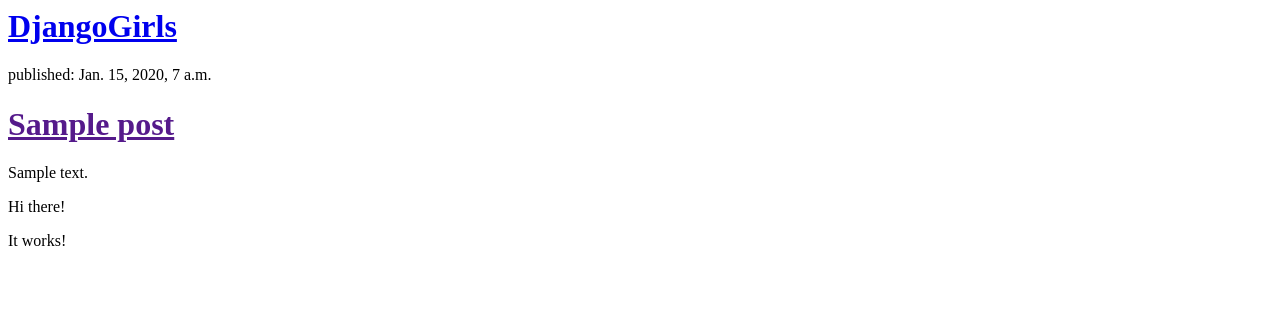
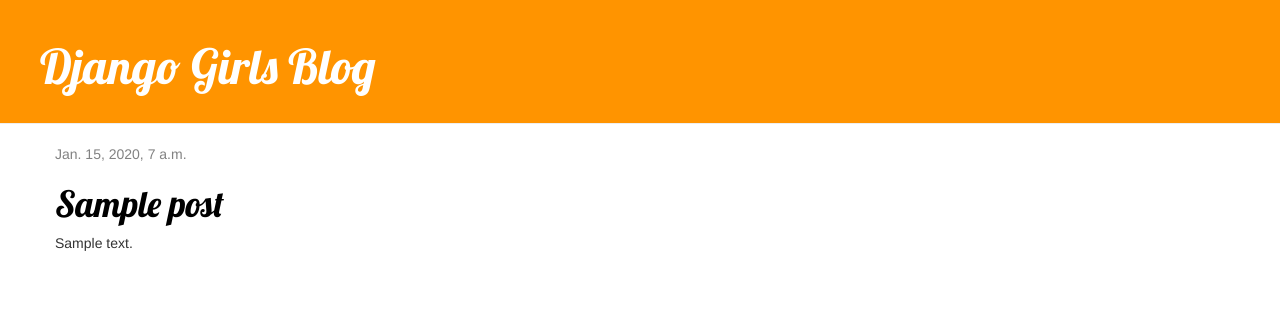
Before and after one commit to julianaskubs/try-django, a Django app: template blog/templates/blog/post_list.html in a window 1280 px wide. Shown: the top 322 px of the page. Run offline with Django 3.2, Linux system fonts and the light colour scheme; the template is opened without the code that fills it: values that come from a table or form of the project are taken from there, others are empty; tables that the repository leaves empty hold one stand-in row (values such as "Sample post"); some libraries are stand-ins or nearby versions.

Commit message:
novas alteracoes

```diff
--- /dev/null
+++ b/blog/static/css/blog.css
@@ -0,0 +1,56 @@
+/*h1 a {
+    color: #FCA205;
+    font-family: 'Lobster';
+}*/
+
+/*body {
+    padding-left: 15px;
+}*/
+
+.page-header {
+    background-color: #ff9400;
+    margin-top: 0;
+    padding: 20px 20px 20px 40px;
+}
+
+.page-header h1, .page-header h1 a, .page-header h1 a:visited, .page-header h1 a:active {
+    color: #ffffff;
+    font-size: 36pt;
+    text-decoration: none;
+}
+
+.content {
+    margin-left: 40px;
+}
+
+h1, h2, h3, h4 {
+    font-family: 'Lobster', cursive;
+}
+
+.date {
+    float: center;
+    color: #828282;
+}
+
+.save {
+    float: right;
+}
+
+.post-form textarea, .post-form input {
+    width: 100%;
+}
+
+.top-menu, .top-menu:hover, .top-menu:visited {
+    color: #ffffff;
+    float: right;
+    font-size: 26pt;
+    margin-right: 20px;
+}
+
+.post {
+    margin-bottom: 70px;
+}
+
+.post h1 a, .post h1 a:visited {
+    color: #000000;
+}
--- /dev/null
+++ b/blog/templates/blog/base.html
@@ -0,0 +1,25 @@
+{% load staticfiles %}
+<html>
+    <head>
+        <link rel="stylesheet" href="//maxcdn.bootstrapcdn.com/bootstrap/3.2.0/css/bootstrap.min.css">
+	    <link rel="stylesheet" href="//maxcdn.bootstrapcdn.com/bootstrap/3.2.0/css/bootstrap-theme.min.css">
+        <link rel="stylesheet" href="{% static 'css/blog.css' %}">
+        <link href="http://fonts.googleapis.com/css?family=Lobster&subset=latin,latin-ext" rel="stylesheet" type="text/css">
+        <title>Django girls blog</title>
+    </head>
+
+    <body>
+      <div class="page-header">
+            <h1><a href="/">Django Girls Blog</a></h1>
+      </div>
+
+      <div class="content container">
+            <div class="row">
+                <div class="col-md-8">
+                 {% block content %}
+                 {% endblock %}
+                </div>
+            </div>
+        </div>
+    </body>
+</html>
--- a/blog/templates/blog/post_list.html
+++ b/blog/templates/blog/post_list.html
@@ -1,31 +1,13 @@
-<html>
-    <head>
-      <title>Django girls blog</title>
-    </head>
+{% extends 'blog/base.html' %}
 
-    <body>
-      <div>
-        <h1><a href="http://djangogirls.org">DjangoGirls</a></h1>
-      </div>
-      {% for post in posts %}
-        <div>
-          <p>published: {{ post.published_date}}</p>
-          <h1><a href="">{{ post.title }}</a></h1>
-          <p>{{ post.text|linebreaks }}</p>
-        </div>
-      {% endfor %}
-      <!-- <div>
-        <p>published: 14.06.2014, 12:14</p>
-        <h2><a href="">My first post</a></h2>
-        <p>Esse e um teste de post que mostra no template</p>
-      </div> -->
-      <!-- <div>
-        <p>published: 14.06.2014, 12:14</p>
-        <h2><a href="">My second post</a></h2>
-        <p>Esse e um teste de post que mostra no template</p>
-      </div> -->
-      <p>Hi there!</p>
-      <p>It works!</p>
-    </body>
-
-</html>
+    {% block content %}
+        {% for post in posts %}
+            <div class="post">
+                <div class="date">
+                    {{ post.published_date }}
+                </div>
+                <h1><a href="{% url 'blog.views.post_detail' pk=post.pk %}">{{ post.title }}</a></h1>
+                <p>{{ post.text|linebreaks }}</p>
+            </div>
+        {% endfor %}
+    {% endblock content %}
--- a/blog/urls.py
+++ b/blog/urls.py
@@ -2,5 +2,6 @@
 from . import views
 
 urlpatterns = [
-    url(r'^$', views.post_list), # qndo abrimos a url, somos direcionados pra essa pagina
+    url(r'^$', views.post_list),  # qndo abrimos a url, somos direcionados pra essa pagina
+    url(r'^post/(?P<pk>[0-9]+)/$', views.post_detail),
 ]
```
Also changed, not shown: blog/models.py (+3 -4 lines), blog/templates/blog/post_detail.html (added, +14 -0 lines), blog/views.py (+6 -1 lines), blog/__init__.py (deleted), blog/migrations/__init__.py (deleted), mysite/__init__.py (deleted), 2 other files.
